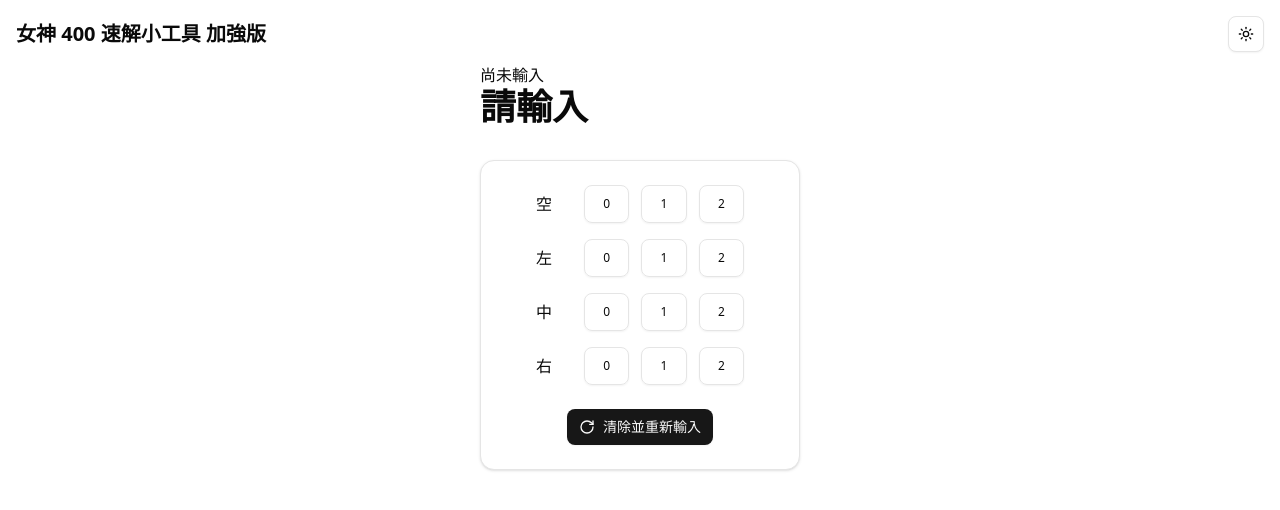
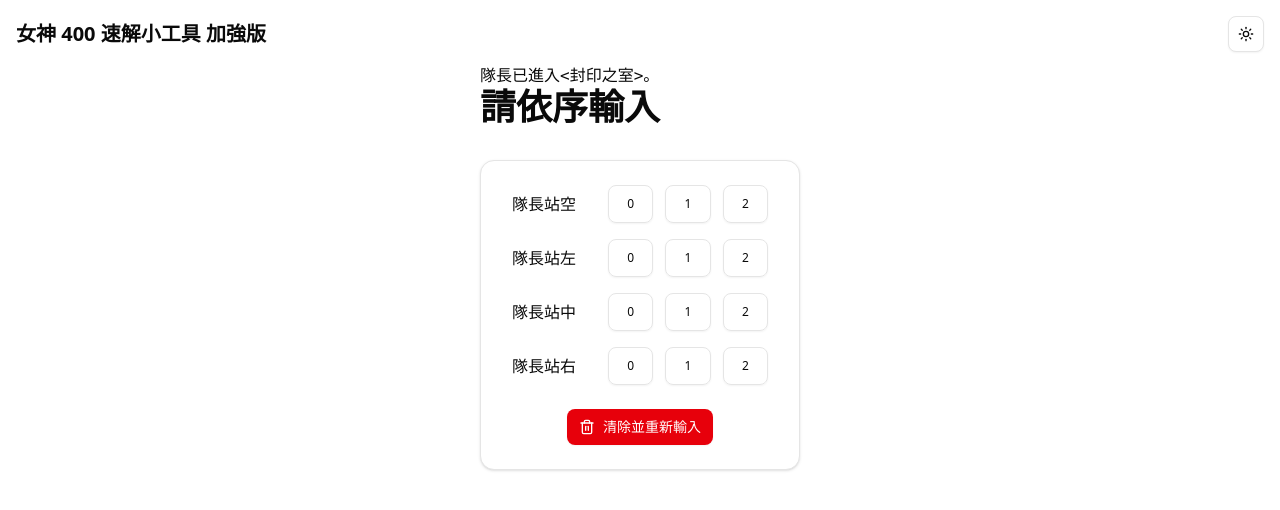
Before and after one commit to jonz94/artale-tower-of-goddess-400-tool-plus, a Next.js app: page / in a window 1280 px wide. Shown: the top 510 px of the page. Built offline with nearby package versions, Linux system fonts and the light colour scheme.

Commit message:
feat: improve ui

```diff
--- a/app/page.tsx
+++ b/app/page.tsx
@@ -5,7 +5,7 @@ import { Button } from '@/components/ui/button'
 import { Card, CardContent, CardFooter } from '@/components/ui/card'
 import { RadioGroup, RadioGroupItem } from '@/components/ui/radio-group'
 import { cn } from '@/lib/utils'
-import { LucideRotateCw } from 'lucide-react'
+import { LucideTrash2 } from 'lucide-react'
 import { RadioGroup as RadioGroupPrimitive } from 'radix-ui'
 import { useId, useState } from 'react'
 
@@ -39,7 +39,7 @@ export default function Home() {
   const input = `${firstNumber}${secondNumber}${thirdNumber}${forthNumber}`
 
   const answer = input.includes('null')
-    ? '請輸入'
+    ? '請依序輸入'
     : (answerLookupTable[input as keyof typeof answerLookupTable] ?? '此組合不存在，請重新確認。')
 
   return (
@@ -51,35 +51,36 @@ export default function Home() {
 
       <div className="mt-16 flex flex-col gap-y-8">
         <div>
-          <pre>{input.includes('null') ? '尚未輸入' : input}</pre>
+          <pre>{input.includes('null') ? '隊長已進入<封印之室>。' : input}</pre>
           <pre className="text-xl font-bold md:text-4xl">{answer}</pre>
         </div>
 
         <Card className="mx-auto w-80">
           <CardContent className="flex flex-col gap-y-4">
             <div className="flex items-center justify-center gap-x-8">
-              <p>空</p>
+              <p>隊長站空</p>
               <NumberSelector value={firstNumber} onValueChange={(value) => setFirstNumber(value)}></NumberSelector>
             </div>
 
             <div className="flex items-center justify-center gap-x-8">
-              <p>左</p>
+              <p>隊長站左</p>
               <NumberSelector value={secondNumber} onValueChange={(value) => setSecondNumber(value)}></NumberSelector>
             </div>
 
             <div className="flex items-center justify-center gap-x-8">
-              <p>中</p>
+              <p>隊長站中</p>
               <NumberSelector value={thirdNumber} onValueChange={(value) => setThirdNumber(value)}></NumberSelector>
             </div>
 
             <div className="flex items-center justify-center gap-x-8">
-              <p>右</p>
+              <p>隊長站右</p>
               <NumberSelector value={forthNumber} onValueChange={(value) => setForthNumber(value)}></NumberSelector>
             </div>
           </CardContent>
 
           <CardFooter className="flex justify-center">
             <Button
+              variant="destructive"
               onClick={() => {
                 setFirstNumber(null)
                 setSecondNumber(null)
@@ -87,11 +88,14 @@ export default function Home() {
                 setForthNumber(null)
               }}
             >
-              <LucideRotateCw />
+              <LucideTrash2 />
               清除並重新輸入
             </Button>
           </CardFooter>
         </Card>
+
+        {/* TODO: change this into footer */}
+        <div className="invisible h-8">留白用</div>
       </div>
     </div>
   )
```
